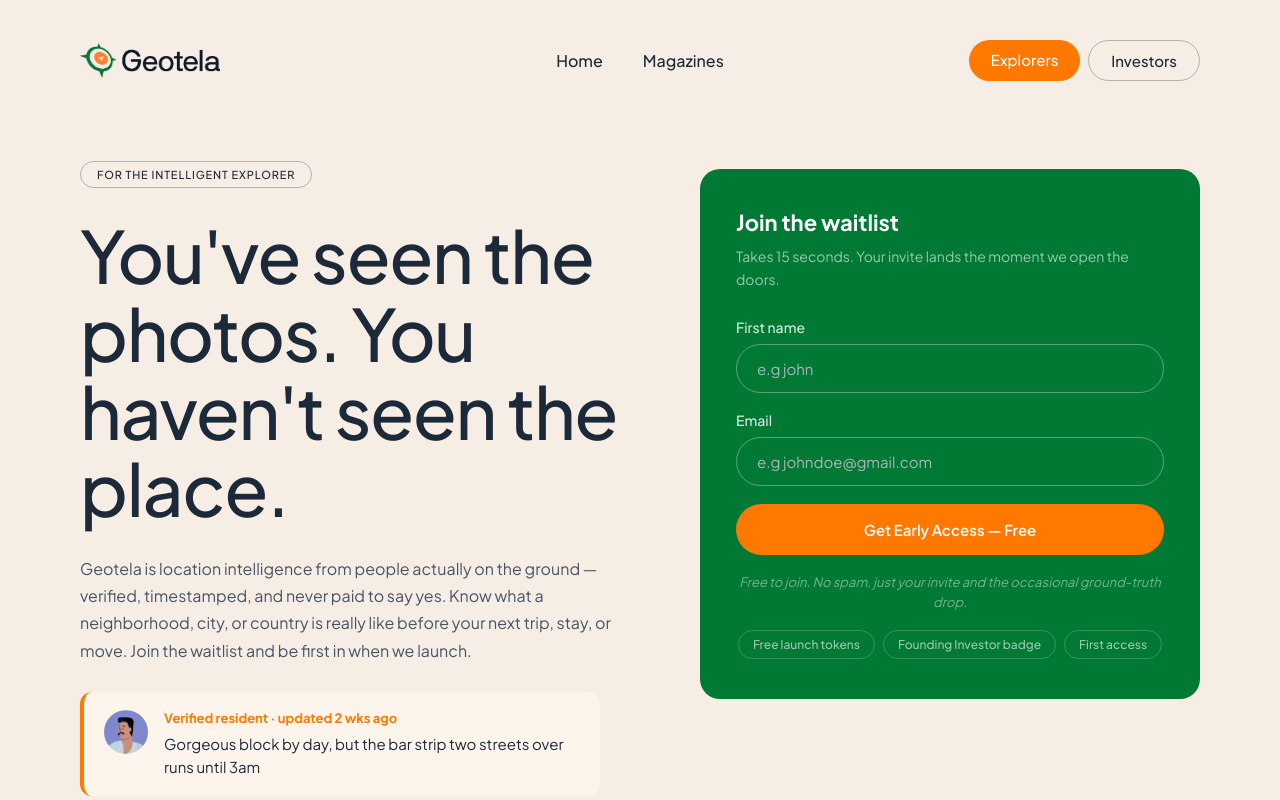
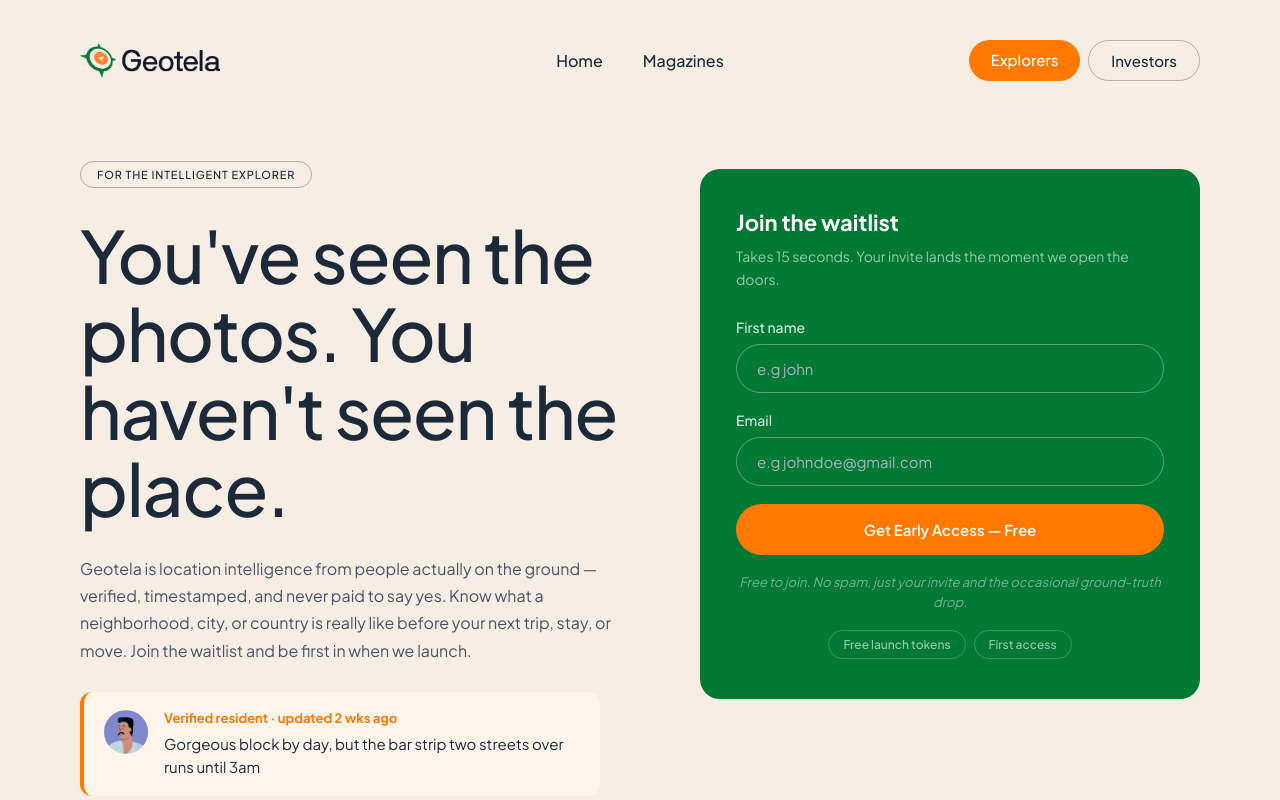
Before and after one commit to Landzille/geo-tella-landing-page, a Next.js app: page /waitlist/explorers in a window 1280 px wide. Shown: the top 800 px of the page. Built offline with nearby package versions, Linux system fonts and the light colour scheme.

Commit message:
Update index.tsx

```diff
--- a/components/waitlistSignupForm/index.tsx
+++ b/components/waitlistSignupForm/index.tsx
@@ -150,7 +150,6 @@ const WaitlistSignupForm = ({ listId, ctaLabel, gaEvent, viewEvent, theme, pdfUr
 
                         <div className={styles.perks} data-theme={theme}>
                             <span>Free launch tokens</span>
-                            <span>Founding Investor badge</span>
                             <span>First access</span>
                         </div>
                     </form>
```
